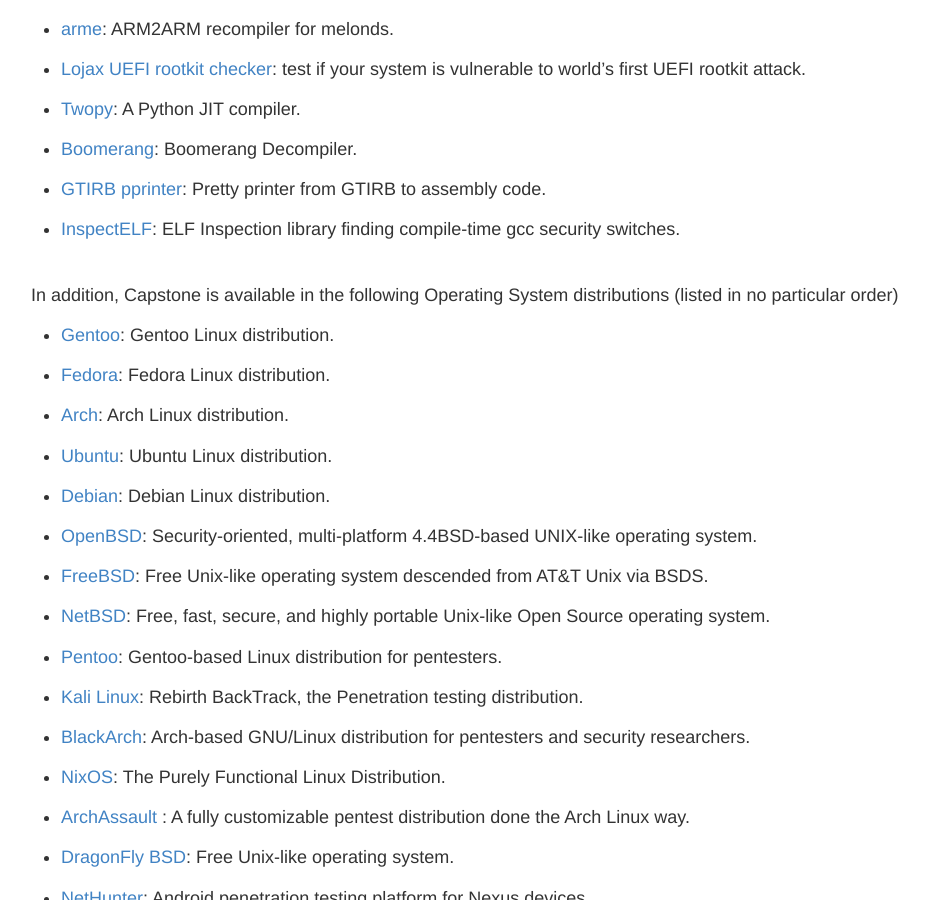
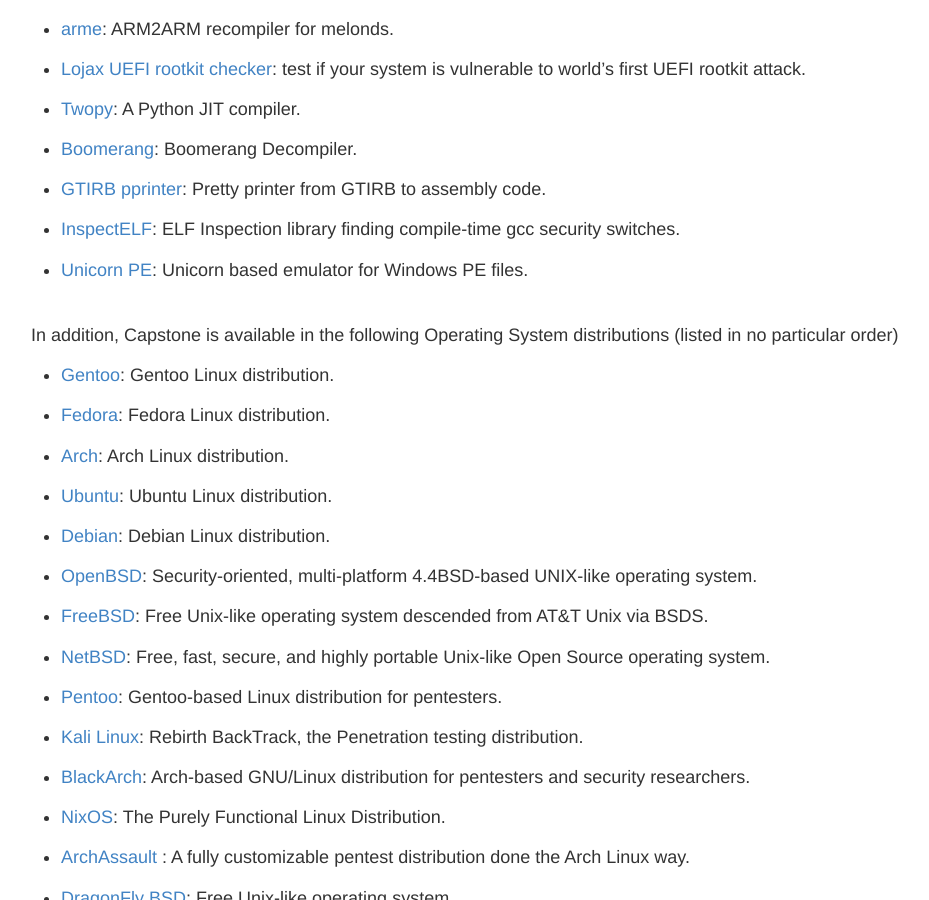
Before and after one commit to capstone-engine/capstone-engine.github.io, a Jekyll site: the page built from showcase.md, in a window 1280 px wide and 900 px high, scrolled down 17377 px. Shown: the whole window, without its empty margins (169-1098 px from the left). Built offline with Jekyll 4.4.1, drawn with Linux system fonts in a browser that asks for light colours; some of the changed lines change nothing that is shown.

Commit message:
showcase

```diff
--- a/showcase.md
+++ b/showcase.md
@@ -5,7 +5,7 @@
 
 ## Showcase
 
-In our knowledge, Capstone has been used by **417** following products (listed in no particular order).
+In our knowledge, Capstone has been used by **418** following products (listed in no particular order).
 
 - [Unicorn](http://www.unicorn-engine.org): Lightweight multi-arch, multi-platform CPU emulator framework.
 
@@ -843,6 +843,7 @@
 
 - [InspectELF](https://github.com/bit65/inspectelf): ELF Inspection library finding compile-time gcc security switches.
 
+- [Unicorn PE](https://github.com/hzqst/unicorn_pe): Unicorn based emulator for Windows PE files.
 
 <br>
 In addition, Capstone is available in the following Operating System distributions (listed in no particular order)
```
